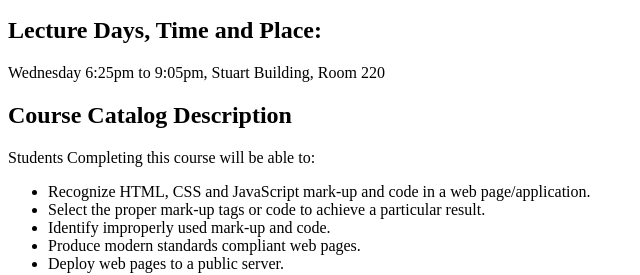
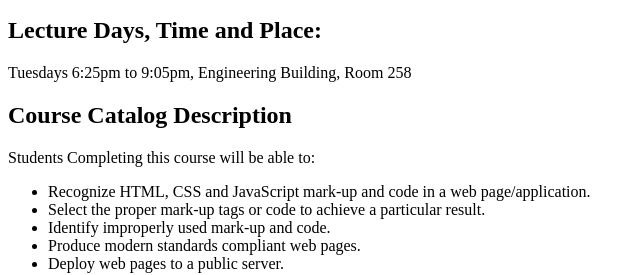
Before and after one commit to MajMarmalade/lab2, a plain HTML site: page index.html in a window 1280 px wide. Shown: the part 226-501 px from the top of the page, 0-640 px from the left. Drawn offline with Linux system fonts and the light colour scheme.

Commit message:
Fixed Mistake

```diff
--- a/index.html
+++ b/index.html
@@ -12,7 +12,7 @@
 		<h2>Professor:</h2>
 		<p>Daniel Krieglstein</p>
 		<h2>Lecture Days, Time and Place:</h2>
-		<P>Wednesday 6:25pm to 9:05pm, Stuart Building, Room 220</p>
+		<P>Tuesdays 6:25pm to 9:05pm, Engineering Building, Room 258</p>
 
 		<h2>Course Catalog Description</h2>
 		<p>Students Completing this course will be able to:</p>
```
